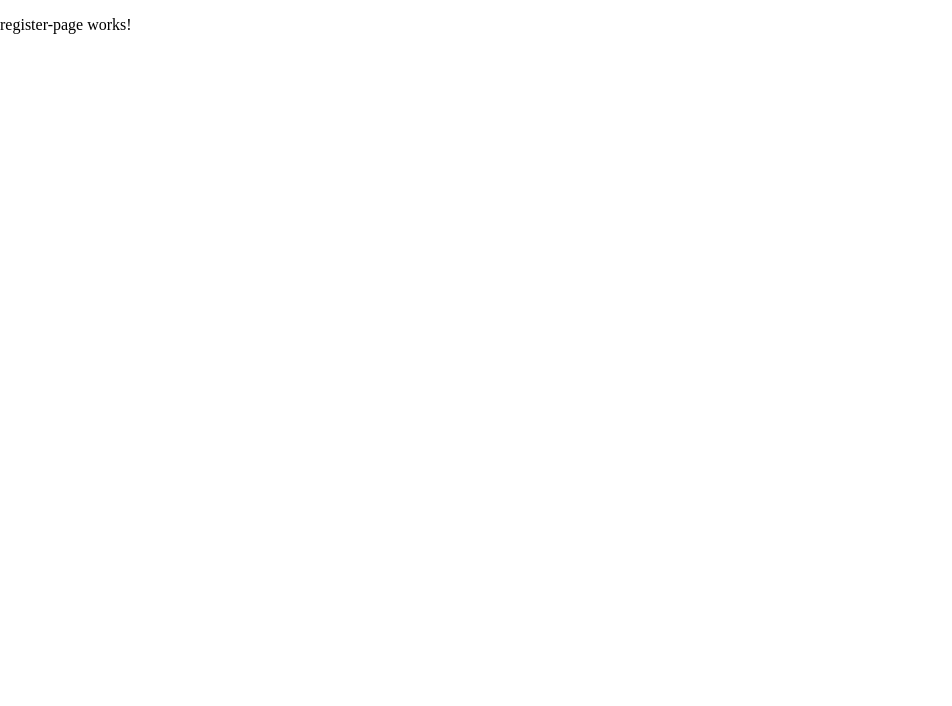
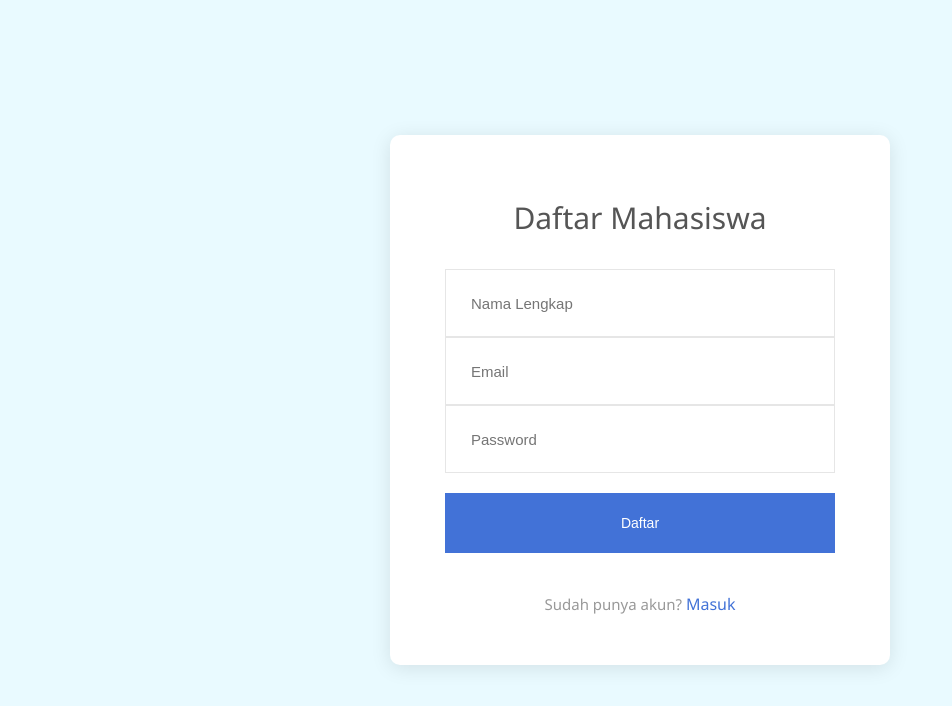
Before and after one commit to romanodiansyah/SIMBES, an Angular app in the folder FrontEnd/: page /register in a window 1280 px wide. Shown: the top 706 px of the page, without its empty margins (0-952 px from the left). Built offline with nearby package versions, Linux system fonts and the light colour scheme.

Commit message:
register

```diff
--- a/FrontEnd/src/app/login-page/login-page.component.html
+++ b/FrontEnd/src/app/login-page/login-page.component.html
@@ -17,8 +17,8 @@
       </div>
 
       <div class="text-center txt">
-        <span class="txt1">Create an account? </span>
-        <a routerLink="/register">Sign up</a>
+        <span class="txt1">Belum punya akun? </span>
+        <a routerLink="/register">Daftar</a>
       </div>
     </form>
 
--- a/FrontEnd/src/app/register-page/register-page.component.css
+++ b/FrontEnd/src/app/register-page/register-page.component.css
@@ -0,0 +1,107 @@
+body {
+    background: #e9faff;
+    width: 100%;
+    height: 100%;
+    margin: 0 !important;
+    padding: 0;
+    min-height: 100vh;
+    display: flex;
+    justify-content: center;
+    align-items: center;
+}
+
+.container {
+    margin: 0 auto;
+    position: relative;
+    font-family: 'Segoe UI', Tahoma, Verdana, sans-serif;
+    background: #ffffff;
+    width: 500px;
+    padding: 65px 55px 50px 55px;
+
+    border-radius: 10px;
+    box-sizing: border-box;
+
+    box-shadow: 0 3px 20px 0px rgba(0, 0, 0, 0.1);
+    -moz-box-shadow: 0 3px 20px 0px rgba(0, 0, 0, 0.1);
+    -webkit-box-shadow: 0 3px 20px 0px rgba(0, 0, 0, 0.1);
+    -o-box-shadow: 0 3px 20px 0px rgba(0, 0, 0, 0.1);
+    -ms-box-shadow: 0 3px 20px 0px rgba(0, 0, 0, 0.1);
+}
+
+.title {
+    display: block;
+    font-size: 30px;
+    padding-bottom: 33px;
+    color: #555555;
+    text-align: center;
+    line-height: 1.2;
+}
+
+.inputbox {
+    width: 100%;
+    position: relative;
+}
+
+.inputbox input{
+    height: 68px;
+    width: 100%;
+    padding: 0 25px;
+    font-size: 15px;
+    color: #555;
+    line-height: 1.2;
+    overflow: hidden;
+    box-sizing: border-box;
+    border: 1px solid #e6e6e6;
+}
+
+.boxbutton {
+    width: 100%;
+    display: flex;
+    flex-wrap: wrap;
+    margin-top: 20px;
+}
+
+.boxbutton button {
+    justify-content: center;
+    align-items: center;
+    padding: 0 20px;
+    width: 100%;
+    height: 60px;
+    background-color: #4272d7;
+    font-size: 14px;
+    color: #fff;
+    border: 0;
+}
+
+.boxbutton button:hover {
+    background: #323232;
+    transition: all 0.4s;
+    cursor: pointer;
+}
+
+.text-center {
+    text-align: center !important;
+}
+
+.txt {
+    padding-top: 40px;
+}
+
+.txt1 {
+    font-size: 15px;
+    color: #999;
+    line-height: 1.4;
+}
+
+a {
+    text-decoration: none;
+    color: #4272d7;
+}
+
+a:focus {
+    outline: none !important;
+}
+
+a:hover {
+    text-decoration: underline;
+}
--- a/FrontEnd/src/app/register-page/register-page.component.html
+++ b/FrontEnd/src/app/register-page/register-page.component.html
@@ -1,3 +1,31 @@
-<p>
-  register-page works!
-</p>
+<body>
+
+  <div class="container">
+    <form (submit)="registeruser($event)">
+      <span class="title">Daftar Mahasiswa</span>
+
+      <div class="inputbox">
+        <input type="text" name="nama" placeholder="Nama Lengkap">
+      </div>
+
+      <div class="inputbox">
+        <input type="text" name="email" placeholder="Email">
+      </div>
+
+      <div class="inputbox">
+        <input type="password" name="pass" placeholder="Password">
+      </div>
+
+      <div class="boxbutton">
+        <button type="submit">Daftar</button>
+      </div>
+
+      <div class="text-center txt">
+        <span class="txt1">Sudah punya akun? </span>
+        <a routerLink="">Masuk</a>
+      </div>
+    </form>
+
+  </div>
+
+</body>
```
